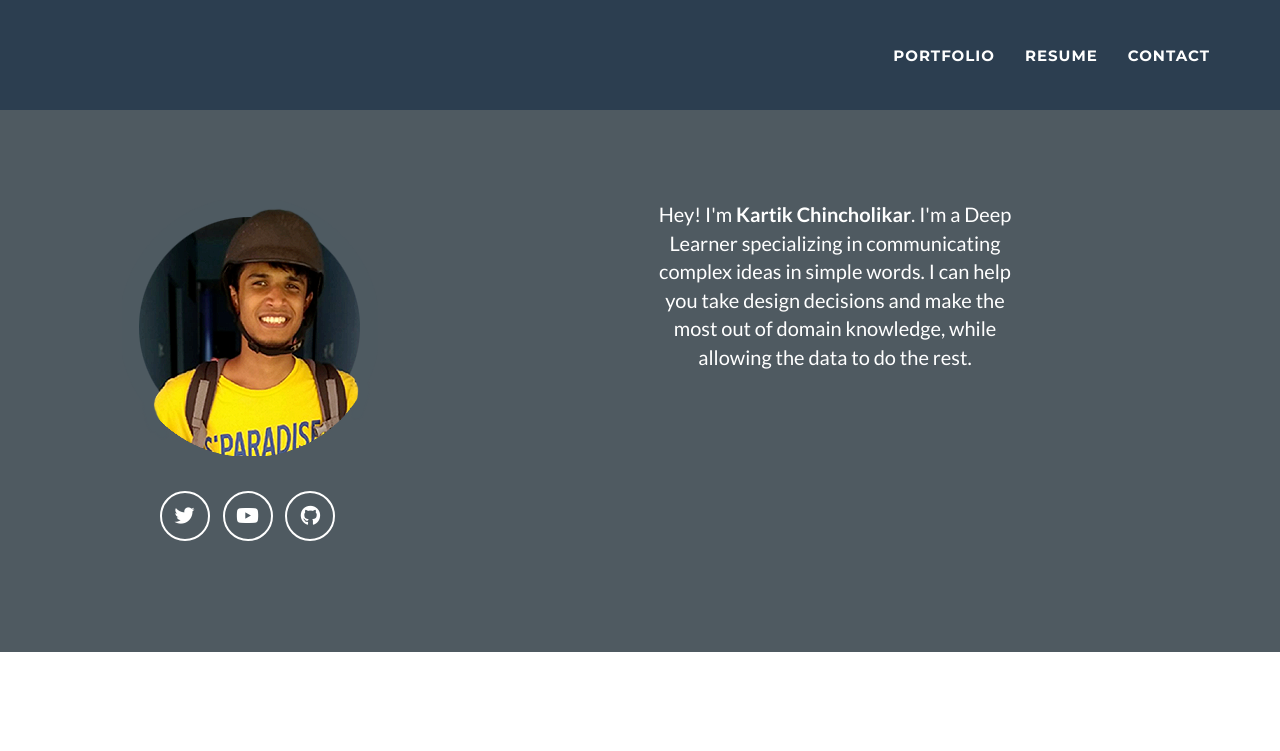
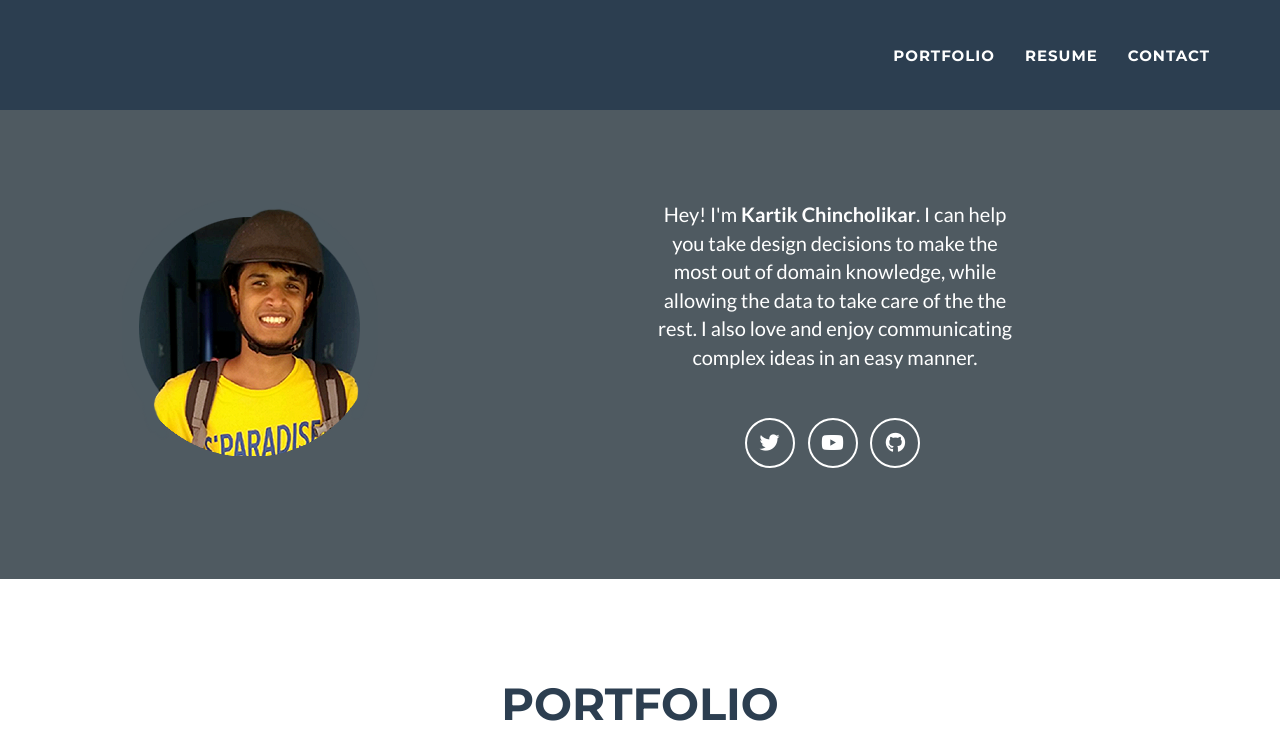
Before and after one commit to kartikchincholikar/kartikchincholikar.github.io, a Jekyll site: the page built from _posts/2014-07-17-Simulations in Statistical Learning Theory.markdown, in a window 1280 px wide and 1400 px high. Shown: the top 751 px of the window. Built offline with Jekyll 4.4.1, drawn with Linux system fonts in a browser that asks for light colours.

Commit message:
changes header

```diff
--- a/_includes/css/main.css
+++ b/_includes/css/main.css
@@ -93,7 +93,7 @@ header .container {
 
 header img {
     display: block;
-    margin: 0 auto 20px;
+    margin: 0 auto 5px;
 }
 
 header .intro-text .name {
--- a/_includes/header.html
+++ b/_includes/header.html
@@ -3,7 +3,14 @@
   <div class="container">
     <div class="row">
       <div class="col-lg-4">
-        <img class="img-responsive" src="img/profile.png" alt="profile-pic" />
+        <img class="img-responsive" src="img/profile.png" alt="Kartik Chincholikar" />
+
+      </div>
+      <div class="col-lg-4 col-lg-offset-2">
+        <p>Hey! I'm <b>Kartik Chincholikar</b>. I can help you take design decisions to make the most out of domain knowledge, while allowing the data to take care of the the rest.
+          I also love and enjoy communicating complex ideas in an easy manner.
+        </p>
+        <br>
         <ul class="list-inline">
           {% for network in site.social %}
           <li>
@@ -13,11 +20,6 @@
           {% endfor %}
         </ul>
       </div>
-      <div class="col-lg-4 col-lg-offset-2">
-        <p>Hey! I'm <b>Kartik Chincholikar</b>. I'm a Deep Learner specializing in communicating complex ideas in simple words.
-          I can help you take design decisions and make the most out of domain knowledge, while allowing the data to do the rest.
-        </p>
-      </div>
     </div>
   </div>
 </header>
```
